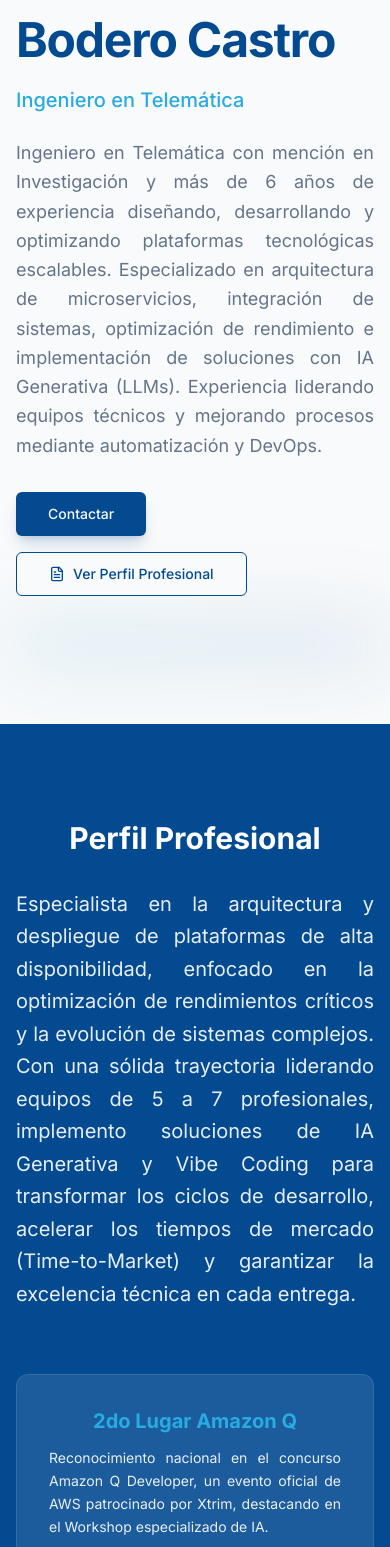
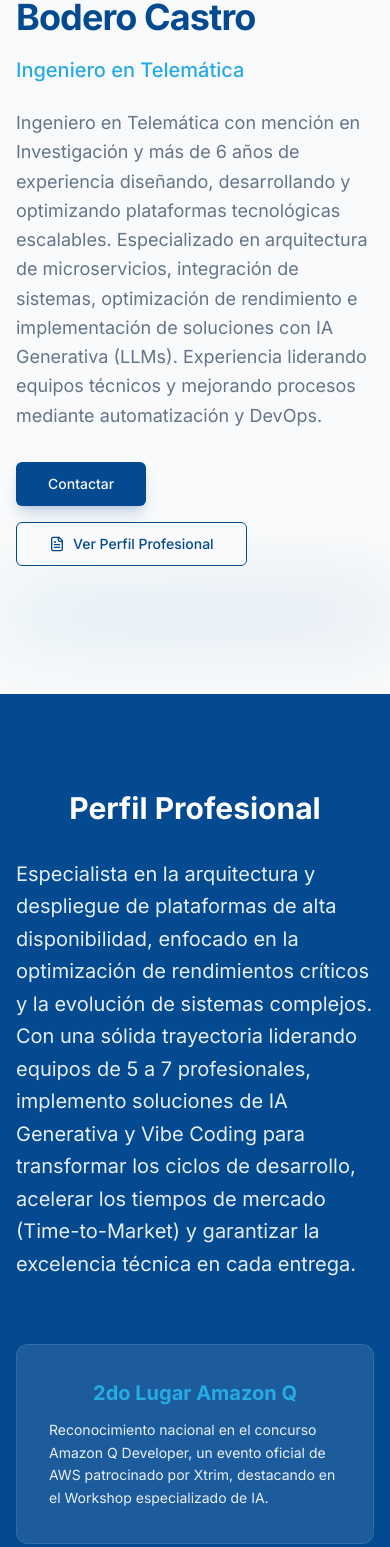
Before and after one commit to jcbodero/jcbodero.github.io, a Next.js app: page / in a window 390 px wide. Shown: the part 221-1768 px from the top of the page. Built offline with nearby package versions, Linux system fonts and the light colour scheme.

Commit message:
hay mucha separacion entre palabras y palabras que hacen saltos de linea

```diff
--- a/src/app/page.tsx
+++ b/src/app/page.tsx
@@ -105,11 +105,11 @@ export default function Home() {
           <Badge className="mb-4 bg-primary/10 text-primary border-primary/20 px-4 py-1">
             Senior Full Stack & Lead
           </Badge>
-          <h1 className="text-5xl md:text-7xl font-bold tracking-tight mb-4 text-slate-900 leading-tight">
-            Julio Cesar <br/><span className="text-accent">Bodero Castro</span>
+          <h1 className="text-4xl md:text-6xl lg:text-7xl font-bold tracking-tight mb-4 text-slate-900 leading-tight text-balance">
+            Julio Cesar <span className="text-accent">Bodero Castro</span>
           </h1>
           <p className="text-xl font-medium text-primary mb-6">Ingeniero en Telemática</p>
-          <p className="text-lg text-muted-foreground mb-8 max-w-xl leading-relaxed text-justify">
+          <p className="text-lg text-muted-foreground mb-8 max-w-xl leading-relaxed text-left md:text-justify">
             Ingeniero en Telemática con mención en Investigación y más de 6 años de experiencia diseñando, desarrollando y optimizando plataformas tecnológicas escalables. Especializado en arquitectura de microservicios, integración de sistemas, optimización de rendimiento e implementación de soluciones con IA Generativa (LLMs). Experiencia liderando equipos técnicos y mejorando procesos mediante automatización y DevOps.
           </p>
           <div className="flex flex-wrap gap-4">
@@ -154,16 +154,16 @@ export default function Home() {
 
       {/* Profile Section */}
       <section id="perfil" className="py-24 bg-accent text-white">
-        <div className="max-w-4xl mx-auto px-4 text-center">
+        <div className="max-w-5xl mx-auto px-4 text-center">
           <h2 className="text-3xl font-bold mb-8">Perfil Profesional</h2>
-          <p className="text-xl leading-relaxed opacity-90 text-justify">
+          <p className="text-xl leading-relaxed opacity-90 text-left md:text-justify max-w-4xl mx-auto">
             Especialista en la arquitectura y despliegue de plataformas de alta disponibilidad, enfocado en la optimización de rendimientos críticos y la evolución de sistemas complejos. Con una sólida trayectoria liderando equipos de 5 a 7 profesionales, implemento soluciones de IA Generativa y Vibe Coding para transformar los ciclos de desarrollo, acelerar los tiempos de mercado (Time-to-Market) y garantizar la excelencia técnica en cada entrega.
           </p>
           <div className="grid grid-cols-1 md:grid-cols-3 gap-8 mt-16">
             {achievements.map((item, i) => (
-              <div key={i} className="bg-white/10 p-8 rounded-xl backdrop-blur-sm border border-white/10 hover:bg-white/15 transition-all flex flex-col justify-center min-h-[180px]">
+              <div key={i} className="bg-white/10 p-8 rounded-xl backdrop-blur-sm border border-white/10 hover:bg-white/15 transition-all flex flex-col justify-center min-h-[200px]">
                 <div className="text-xl font-bold text-primary mb-3 text-center">{item.title}</div>
-                <div className="text-sm opacity-90 text-justify leading-relaxed">{item.description}</div>
+                <div className="text-sm opacity-90 text-left leading-relaxed">{item.description}</div>
               </div>
             ))}
           </div>
@@ -218,7 +218,7 @@ export default function Home() {
                 </div>
                 <p className="font-bold text-slate-800 text-lg mb-4">{exp.company}</p>
                 <div className="bg-slate-50 p-6 rounded-2xl border border-slate-100 group-hover:border-primary/20 transition-all">
-                   <p className="text-muted-foreground leading-relaxed text-justify">{exp.description}</p>
+                   <p className="text-muted-foreground leading-relaxed text-left">{exp.description}</p>
                 </div>
               </div>
             </div>
@@ -240,7 +240,7 @@ export default function Home() {
               <div className="absolute top-0 right-0 w-32 h-32 bg-primary/10 blur-3xl -z-10 group-hover:bg-primary/20 transition-all"></div>
               <h3 className="text-2xl font-bold mb-2">Ingeniero en Telemática</h3>
               <p className="text-primary font-bold text-lg mb-6">ESPOL (2014 – 2020)</p>
-              <div className="space-y-4 text-slate-300 text-justify">
+              <div className="space-y-4 text-slate-300 text-left">
                 <p className="flex items-start gap-3">• <span>Mención en Investigación</span></p>
                 <p className="flex items-start gap-3">• <span>Tesis: “Predicción de incidencias de cargas de trabajo excesivas en entornos virtualizados usando aprendizaje automático”</span></p>
               </div>
@@ -292,7 +292,7 @@ export default function Home() {
             <div className="absolute -top-24 -left-24 w-64 h-64 bg-white/5 rounded-full blur-3xl"></div>
             <div className="relative z-10">
               <h2 className="text-4xl font-bold mb-6">¿Hablamos?</h2>
-              <p className="opacity-80 text-lg mb-10 leading-relaxed text-justify">Disponible para liderar proyectos que involucren IA, arquitectura escalable y optimización de plataformas de alto rendimiento.</p>
+              <p className="opacity-80 text-lg mb-10 leading-relaxed text-left">Disponible para liderar proyectos que involucren IA, arquitectura escalable y optimización de plataformas de alto rendimiento.</p>
               <div className="space-y-8">
                 <div className="flex items-center gap-5">
                   <div className="w-12 h-12 rounded-2xl bg-white/10 flex items-center justify-center border border-white/10">
@@ -338,7 +338,7 @@ export default function Home() {
           </div>
           <div className="p-16 md:w-3/5 bg-slate-50 flex flex-col justify-center text-center">
             <h3 className="text-3xl font-bold mb-6">Envíame un mensaje</h3>
-            <p className="text-muted-foreground mb-10 text-lg text-justify">
+            <p className="text-muted-foreground mb-10 text-lg text-left">
               Si buscas optimizar tu plataforma tecnológica o necesitas un Líder Técnico Senior con enfoque en resultados y escalabilidad, conversemos sobre cómo puedo aportar valor a tu organización.
             </p>
             <Button size="lg" className="bg-primary hover:bg-primary/90 gap-3 w-full h-16 rounded-2xl text-lg font-bold shadow-xl shadow-primary/20" asChild>
```
